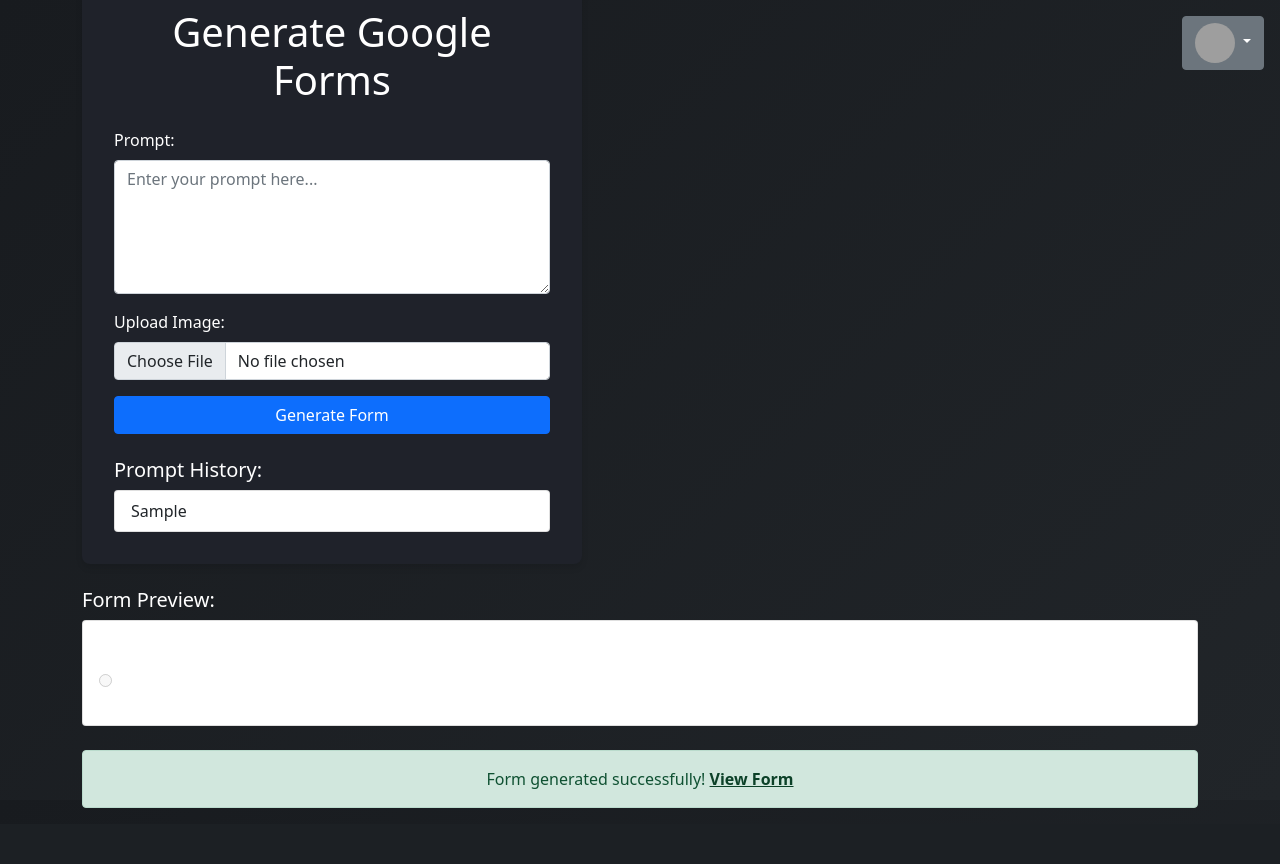
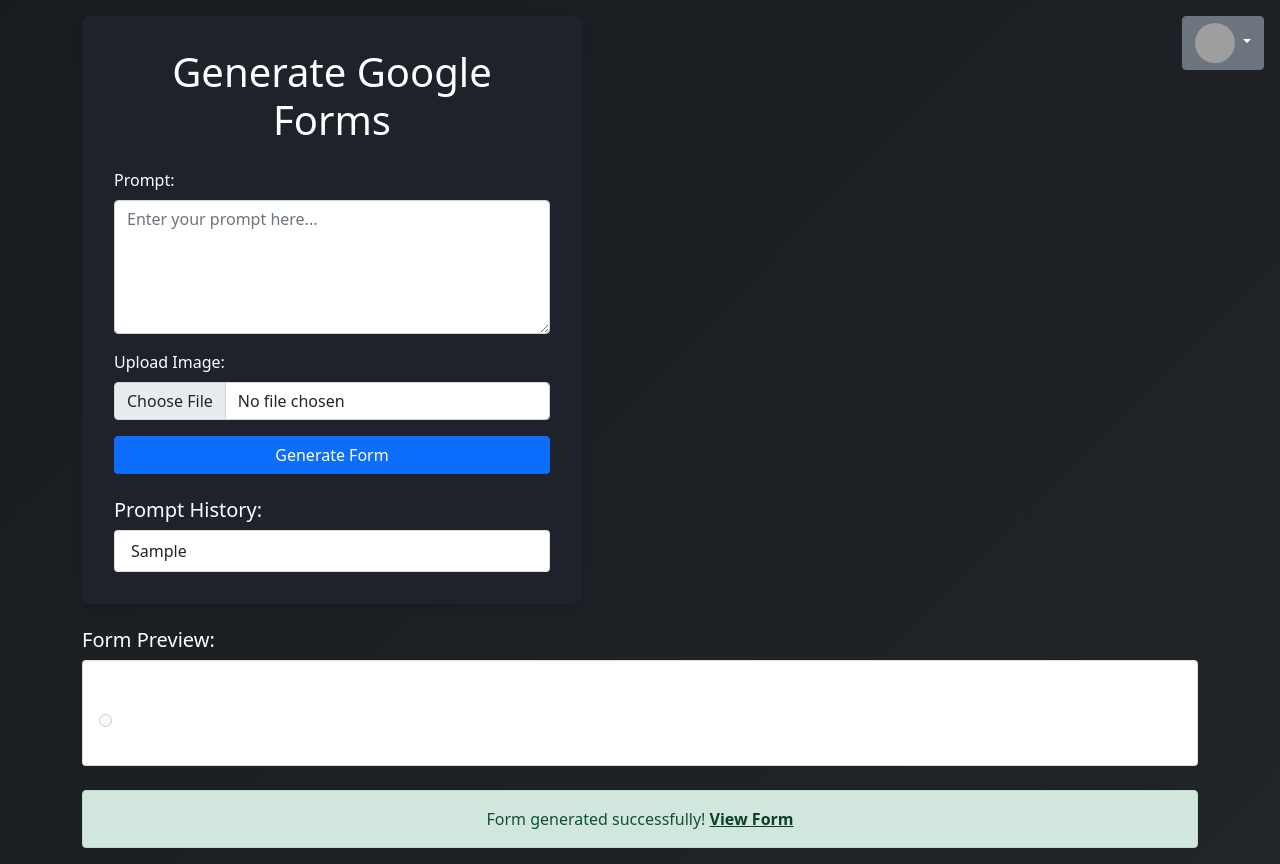
Before and after one commit to Gunn1/Formcreator, a Flask app: template templates/index.html in a window 1280 px wide. Before the commit the page ends 808 px from the top, so only its background shows below. Run offline with Flask 3, Linux system fonts and the light colour scheme; the visitor is signed in with stand-in values (Sample User, id 1); the template is opened without the code that fills it: most values are stand-ins (such as "Sample title", 1, 10 or a date in 2020); grey boxes are pictures that could not be loaded.

Commit message:
feat: highlight correct answers and adjust preview layout
- Updated CSS to use 'align-items: flex-start' with 'min-height: 100vh' and added top padding to ensure that the preview content isn't cut off at the top.
- Implemented conditional logic in the form preview section to apply Bootstrap's 'text-success' and 'fw-bold' classes to correct answer options (based on an 'isCorrect' property).
- Made minor HTML structure adjustments for improved readability and user experience.

```diff
--- a/templates/index.html
+++ b/templates/index.html
@@ -10,16 +10,13 @@
     />
     <style>
       body {
-        background: linear-gradient(
-          135deg,
-          #181b1f,
-          #212529
-        ); /* Deeper blacks for more contrast */
+        background: linear-gradient(135deg, #181b1f, #212529);
         display: flex;
         justify-content: center;
-        align-items: center;
-        height: 100vh;
+        align-items: flex-start; /* Changed from center */
+        min-height: 100vh; /* Use min-height so content can grow */
         margin: 0;
+        padding-top: 1rem; /* Add some padding to avoid cutoff */
         color: white;
       }
       .login-container,
@@ -121,37 +118,45 @@
       {% if form_preview_data %}
       <div class="mt-4">
         <h5>Form Preview:</h5>
-        {% for request in form_preview_data.requests %} {% if request.createItem
-        %}
+        {% for request in form_preview_data.requests %}
+          {% if request.createItem %}
           <div class="card mb-3">
             <div class="card-body">
-            <h5 class="card-title">{{ request.createItem.item.title }}</h5>
-            {% if request.createItem.item.questionItem.question.choiceQuestion
-            %}
+              <h5 class="card-title">
+                {{ request.createItem.item.title }}
+              </h5>
+              {% if request.createItem.item.questionItem.question.choiceQuestion %}
               <ul class="list-unstyled">
-              {% for option in
-              request.createItem.item.questionItem.question.choiceQuestion.options
-              %}
-              <li><input type="radio" disabled /> {{ option.value }}</li>
+                {% for option in request.createItem.item.questionItem.question.choiceQuestion.options %}
+                <li class="mb-2">
+                  <input type="radio" disabled {% if option.isCorrect %}checked{% endif %} />
+                  <span {% if option.isCorrect %}class="text-success fw-bold"{% endif %}>
+                    {{ option.value }}
+                  </span>
+                </li>
                 {% endfor %}
               </ul>
               {% endif %}
             </div>
           </div>
-        {% endif %} {% endfor %}
+          {% endif %}
+        {% endfor %}
       </div>
-      {% endif %} {% if form_url %}
+      {% endif %}
+      {% if form_url %}
       <div class="alert alert-success mt-4 text-center" role="alert">
         Form generated successfully!
         <a href="{{ form_url }}" target="_blank" class="alert-link"
           >View Form</a
         >
       </div>
-      {% endif %} {% if error_message %}
+      {% endif %}
+      {% if error_message %}
       <div class="alert alert-danger mt-4" role="alert">
         {{ error_message }}
       </div>
-      {% endif %} {% endif %}
+      {% endif %}
+      {% endif %}
     </div>
 
     <script src="https://cdn.jsdelivr.net/npm/bootstrap@5.1.3/dist/js/bootstrap.bundle.min.js"></script>
```
Lines whose indentation alone changed are shown as unchanged.
